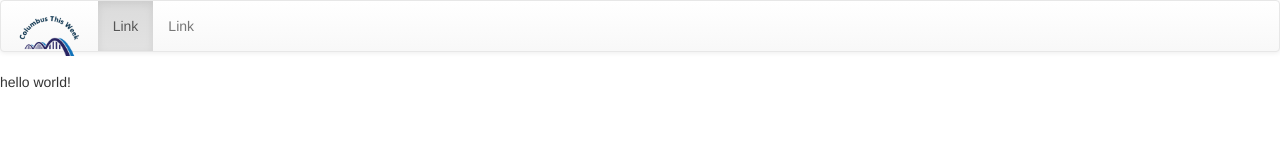
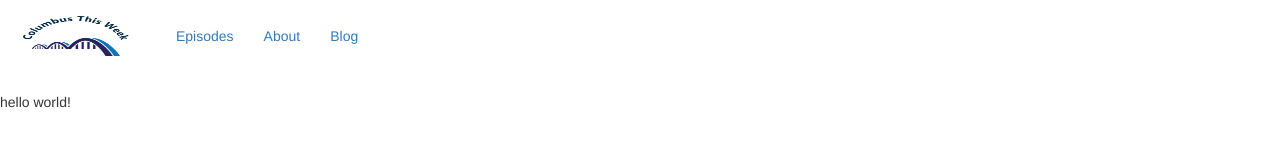
Before and after one commit to trevorbennett/bootstrap-component-sandbox, a plain HTML site: page index.html in a window 1280 px wide. Drawn offline with nearby package versions, Linux system fonts and the light colour scheme.

Commit message:
basic transparent header

```diff
--- a/index.html
+++ b/index.html
@@ -5,32 +5,30 @@
 
     <!-- Optional theme -->
     <link rel="stylesheet" href="https://maxcdn.bootstrapcdn.com/bootstrap/3.3.7/css/bootstrap-theme.min.css" integrity="sha384-rHyoN1iRsVXV4nD0JutlnGaslCJuC7uwjduW9SVrLvRYooPp2bWYgmgJQIXwl/Sp" crossorigin="anonymous">
-
+   <link rel="stylesheet" href="sheetz.css">
     <!-- Latest compiled and minified JavaScript -->
     <script src="https://maxcdn.bootstrapcdn.com/bootstrap/3.3.7/js/bootstrap.min.js" integrity="sha384-Tc5IQib027qvyjSMfHjOMaLkfuWVxZxUPnCJA7l2mCWNIpG9mGCD8wGNIcPD7Txa" crossorigin="anonymous"></script>
 </head>
 
 <body>
-    <nav class="navbar navbar-default">
-  <div class="container-fluid">
+<nav class="navbar">
+ <div class="container-fluid">
     <!-- Brand and toggle get grouped for better mobile display -->
-    <div class="navbar-header">
+  <div class="navbar-header">
       <button type="button" class="navbar-toggle collapsed" data-toggle="collapse" data-target="#bs-example-navbar-collapse-1" aria-expanded="false">
         <span class="sr-only">Toggle navigation</span>
-        <span class="icon-bar"></span>
-        <span class="icon-bar"></span>
-        <span class="icon-bar"></span>
       </button>
-      <a class="navbar-brand" href="#">
-        <img alt="Brand" src="./logo.png" height="200%">
+      <a class="navbar-brand" href="./index.html">
+        <img alt="Brand" src="./logo.png" height="100%" width="100%">
       </a>
   </div>
 
     <!-- Collect the nav links, forms, and other content for toggling -->
     <div class="collapse navbar-collapse" id="bs-example-navbar-collapse-1">
       <ul class="nav navbar-nav">
-        <li class="active"><a href="#">Link <span class="sr-only">(current)</span></a></li>
-        <li><a href="#">Link</a></li>
+       <li><a href="./episodes.html" class="nav">Episodes</a></li>
+        <li><a href="./about.html" class="nav">About</a></li>
+        <li><a href="./blog.html" class="nav">Blog</a></li>
         </li>
       </ul>
     </div><!-- /.navbar-collapse -->
--- /dev/null
+++ b/sheetz.css
@@ -0,0 +1,16 @@
+
+
+.navbar-default {
+    height: 70px;
+   background: rgba(0,0,0,0);
+}
+
+.navbar-brand {
+    height: 70px;
+    width: 150px;
+}
+
+.nav {
+height: 70px;
+padding: 10px;
+}
```
